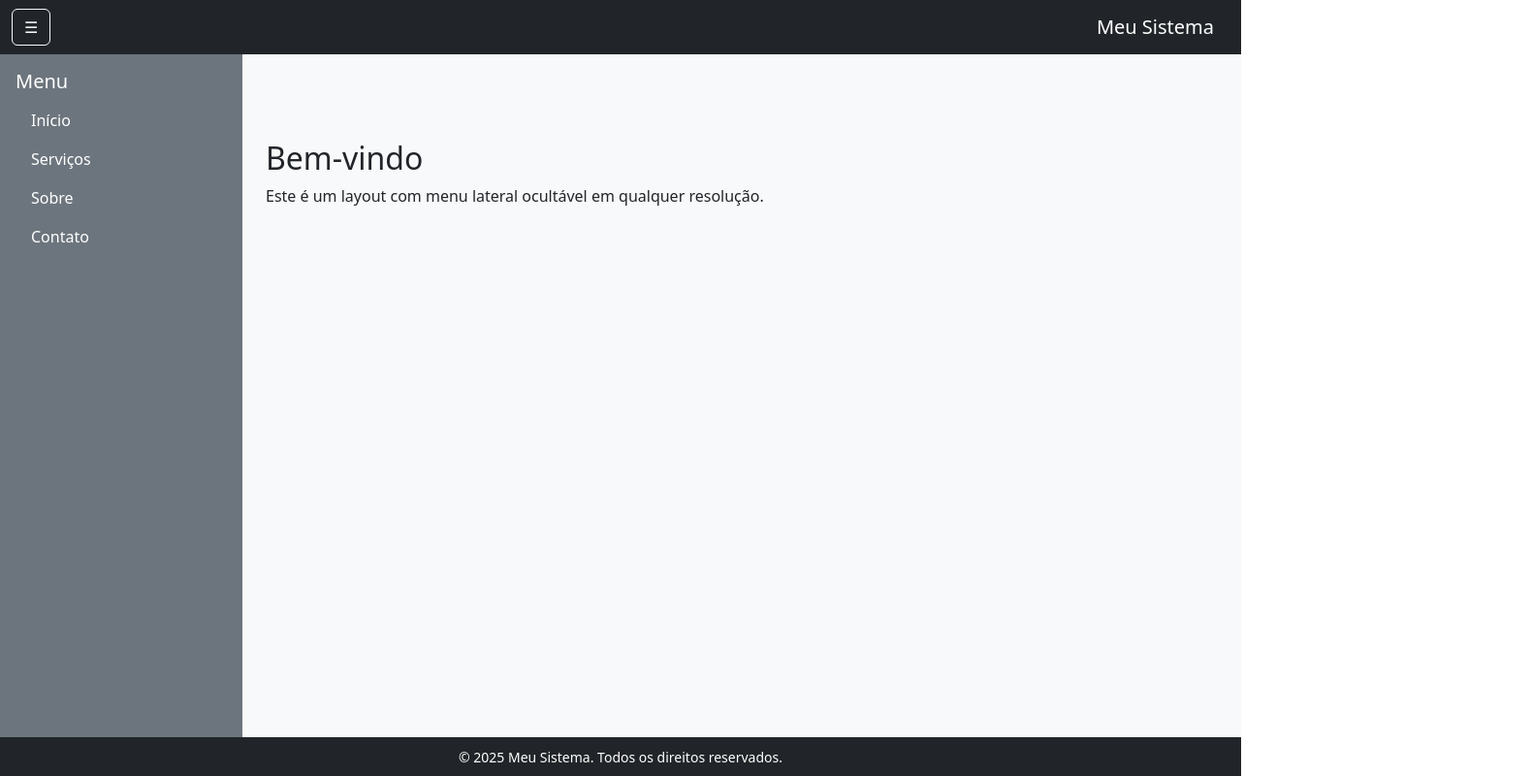
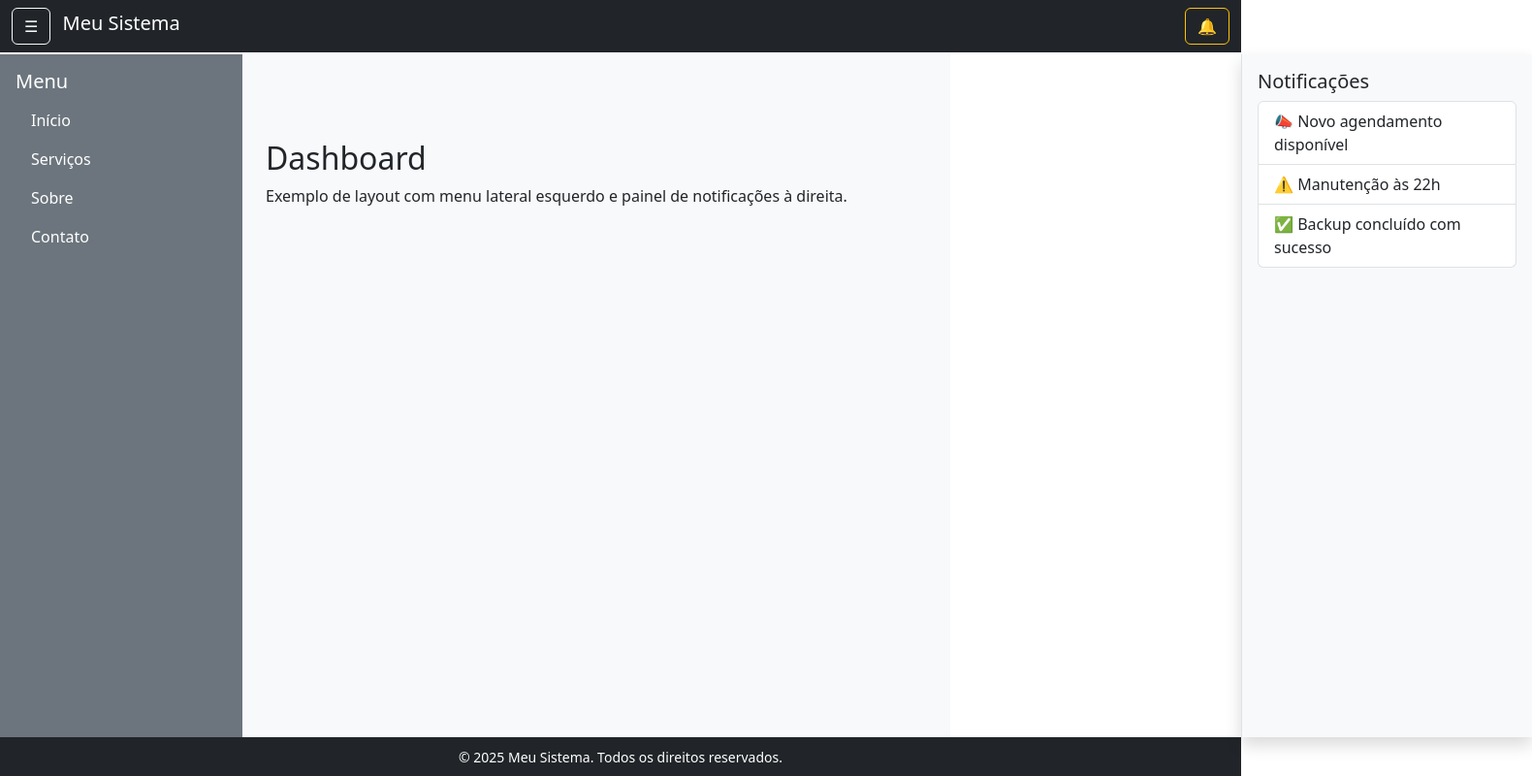
Before and after one commit to renatoapcosta/template-html, a plain HTML site: page index.html in a window 1280 px wide. Shown: the whole page at 97% size, 1580 px wide, since content can reach past the window. Drawn offline with nearby package versions, Linux system fonts and the light colour scheme.

Commit message:
layout com menu lateral direita e esquerda

```diff
--- a/css/styles.css
+++ b/css/styles.css
@@ -12,21 +12,32 @@ body {
     overflow: hidden;
 }
 
-/* Estado oculto em qualquer resolução */
 #sidebar.collapsed {
     width: 0 !important;
     padding: 0 !important;
     transform: translateX(-100%);
 }
 
-/* Conteúdo principal sempre ocupa o restante */
+/* Painel de Notificações à Direita */
+#notificationPanel {
+    width: 300px;
+    min-height: calc(100vh - 56px - 40px);
+    transition: transform 0.3s ease;
+    transform: translateX(100%);
+    position: relative;
+    z-index: 1030;
+}
+
+#notificationPanel.active {
+    transform: translateX(0);
+}
+
 #mainContent {
     min-height: calc(100vh - 56px - 40px);
     background-color: #f8f9fa;
-    transition: margin-left 0.3s ease;
+    transition: margin 0.3s ease;
 }
 
-/* Rodapé */
 footer {
     height: 40px;
     margin-top: auto;
--- a/index.html
+++ b/index.html
@@ -3,22 +3,27 @@
 <head>
   <meta charset="UTF-8" />
   <meta name="viewport" content="width=device-width, initial-scale=1" />
-  <title>Layout com Menu Ocultável</title>
+  <title>Layout com Notificações</title>
   <link href="https://cdn.jsdelivr.net/npm/bootstrap@5.3.3/dist/css/bootstrap.min.css" rel="stylesheet">
   <link href="css/styles.css" rel="stylesheet" />
 </head>
 <body>
 
-<!-- Barra Superior -->
+<!-- Navbar Superior -->
 <nav class="navbar navbar-dark bg-dark fixed-top">
-  <div class="container-fluid">
-    <button class="btn btn-outline-light me-2" id="toggleSidebar">☰</button>
-    <a class="navbar-brand" href="#">Meu Sistema</a>
+  <div class="container-fluid justify-content-between">
+    <div>
+      <button class="btn btn-outline-light me-2" id="toggleSidebar">☰</button>
+      <a class="navbar-brand" href="#">Meu Sistema</a>
+    </div>
+    <button class="btn btn-outline-warning" id="toggleNotification">🔔</button>
   </div>
 </nav>
 
+<!-- Layout com Sidebar e Conteúdo -->
 <div class="d-flex" id="layoutContainer">
-  <!-- Sidebar -->
+
+  <!-- Sidebar Esquerda -->
   <aside id="sidebar" class="bg-secondary text-white p-3">
     <h5>Menu</h5>
     <ul class="nav flex-column">
@@ -32,10 +37,22 @@
   <!-- Conteúdo Principal -->
   <main id="mainContent" class="flex-grow-1 p-4">
     <div class="pt-5 mt-3">
-      <h2>Bem-vindo</h2>
-      <p>Este é um layout com menu lateral ocultável em qualquer resolução.</p>
+      <h2>Dashboard</h2>
+      <p>Exemplo de layout com menu lateral esquerdo e painel de notificações à direita.</p>
     </div>
   </main>
+
+  <!-- Painel de Notificações à Direita -->
+  <aside id="notificationPanel" class="bg-light border-start shadow">
+    <div class="p-3">
+      <h5>Notificações</h5>
+      <ul class="list-group">
+        <li class="list-group-item">📣 Novo agendamento disponível</li>
+        <li class="list-group-item">⚠️ Manutenção às 22h</li>
+        <li class="list-group-item">✅ Backup concluído com sucesso</li>
+      </ul>
+    </div>
+  </aside>
 </div>
 
 <!-- Rodapé -->
--- a/js/sidebar-toggle.js
+++ b/js/sidebar-toggle.js
@@ -1,3 +1,9 @@
+// Toggle da barra lateral esquerda
 document.getElementById('toggleSidebar').addEventListener('click', function () {
     document.getElementById('sidebar').classList.toggle('collapsed');
 });
+
+// Toggle do painel de notificações à direita
+document.getElementById('toggleNotification').addEventListener('click', function () {
+    document.getElementById('notificationPanel').classList.toggle('active');
+});
```
